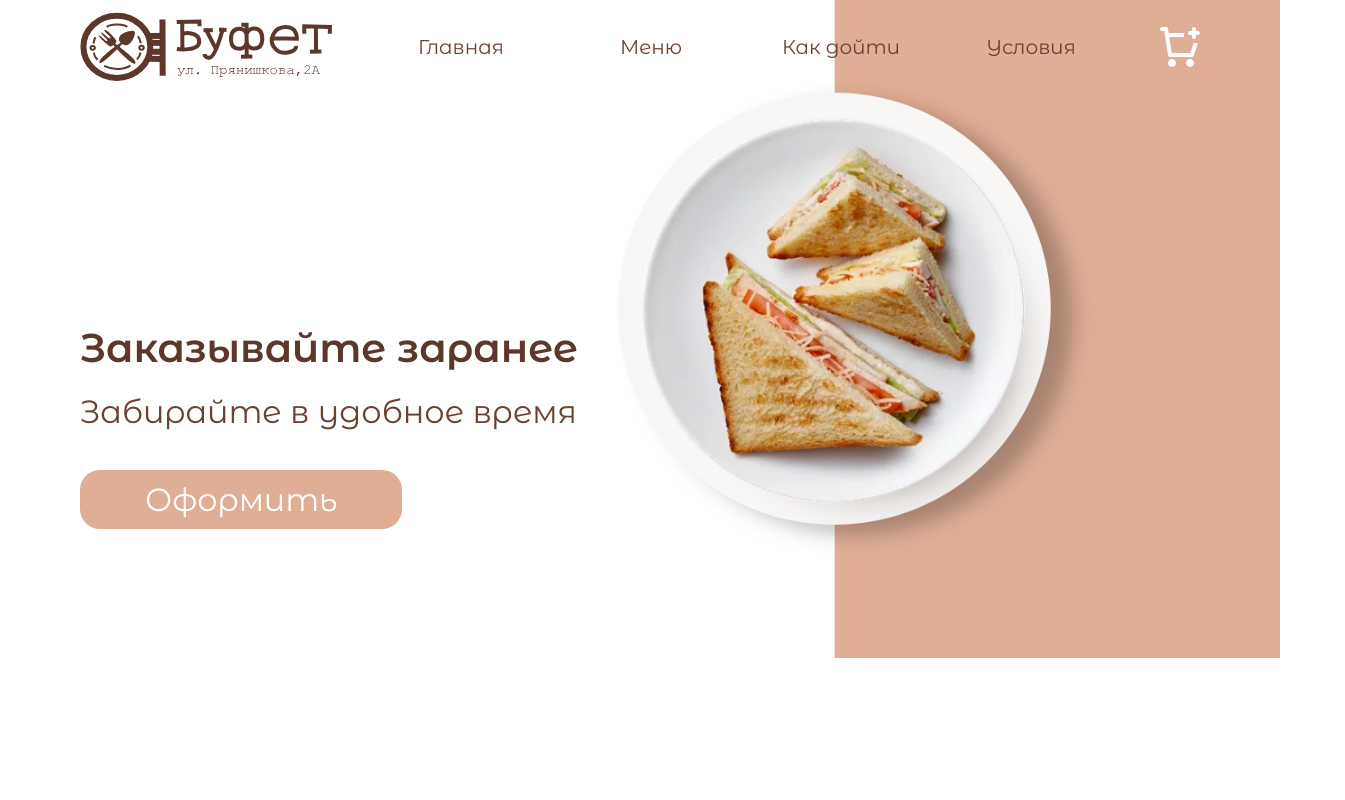
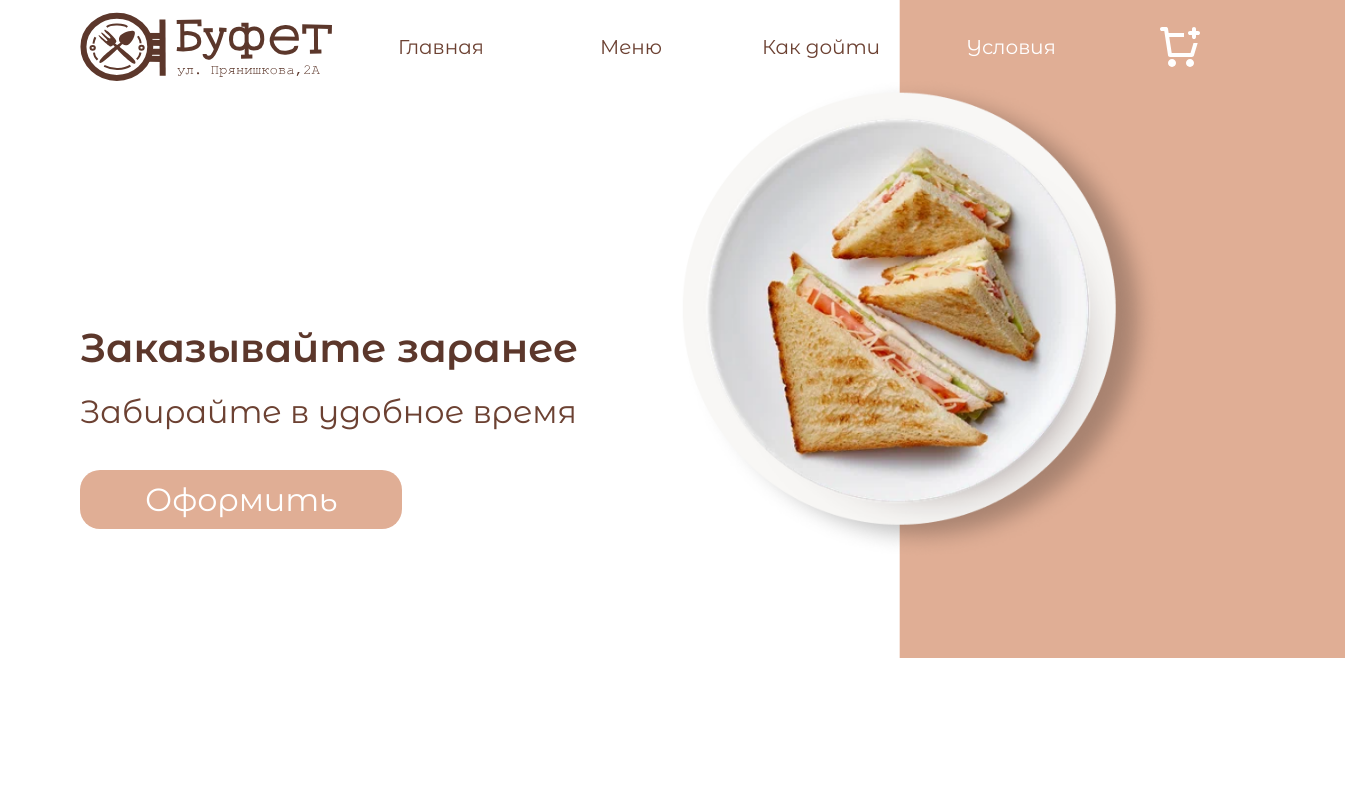
Before and after one commit to SHIMAD4/poly-canteen, a React (Vite) app: page / in a window 1280 px wide. Shown: the top 800 px of the page, 1345 px wide, since content can reach past the window. Built offline with nearby package versions, Linux system fonts and the light colour scheme.

Commit message:
fix: fixed the nav in the header, the img in the hero component and the bg-color in the footer component

```diff
--- a/src/Components/Footer.jsx
+++ b/src/Components/Footer.jsx
@@ -2,9 +2,11 @@ import logo from '../assets/logo-footer.png';
 
 function Footer() {
     return (
-        <div className="container mx-auto px-20 flex flex-row justify-center items-center bg-[#E0AE95] py-[60px]">
-            <a className='mr-[100px]' href="https://yandex.ru/maps/-/CCUgVBBn0B"><img className='w-[300px]' src={logo} alt="logo" /></a>
-            <p className='text-[20px] text-white block w-[880px]'>Буфет использует файлы cookie. Продолжая работу с этим сайтом, вы подтверждаете использование сайтом cookies вашего браузера, которые помогают нам делать этот сайт удобнее для пользователей. Однако вы можете запретить сохранение файлов cookie в настройках своего браузера.</p>
+        <div className="bg-[#E0AE95]">
+            <div className="container mx-auto px-20 flex flex-row justify-center items-center py-[60px]">
+                <a className='mr-[100px]' href="https://yandex.ru/maps/-/CCUgVBBn0B"><img className='w-[300px]' src={logo} alt="logo" /></a>
+                <p className='text-[20px] text-white block w-[880px]'>Буфет использует файлы cookie. Продолжая работу с этим сайтом, вы подтверждаете использование сайтом cookies вашего браузера, которые помогают нам делать этот сайт удобнее для пользователей. Однако вы можете запретить сохранение файлов cookie в настройках своего браузера.</p>
+            </div>
         </div>
     )
 }
--- a/src/Components/Header.jsx
+++ b/src/Components/Header.jsx
@@ -12,10 +12,10 @@ function Header() {
     <div className="container mx-auto px-20 pt-3 flex flex-row justify-between items-center">
         <a className='flex flex-row justify-center items-center' href="https://yandex.ru/maps/-/CCUgVBBn0B"><img src={logo} alt="logo" /></a>
         <nav>
-            <ul className='flex flex-row justify-center items-center last:mr-0 w-100'>
+            <ul className='w-100 flex flex-row justify-center items-center last:mr-0 '>
                 {navLinks.map((link, index) => {
-                    return <li className='flex flex-row justify-center items-center mr-10 w-[150px] last:mr-0' key={index}>
-                                <a className='hover:bg-[#e0ae9579] hover:font-semibold p-[10px] rounded-[10px] text-[20px] text-[#6C4132]' href="#">{link}</a>
+                    return <li className='flex flex-row justify-center items-center mr-10 w-[150px] text-[#6C4132] last:text-white' key={index}>
+                                <a className='hover:bg-[#e0ae9579] hover:font-semibold p-[10px] rounded-[10px] text-[20px] last:hover:bg-[#c2968079]' href="#">{link}</a>
                            </li>
                 })}
             </ul>
--- a/src/Components/Hero.jsx
+++ b/src/Components/Hero.jsx
@@ -3,7 +3,7 @@ import background from '../assets/hero/hero-bg.png';
 function Hero () {
     return (
         <div className="container mx-auto px-20 h-screen flex flex-col justify-center">
-            <img className='absolute top-[-70px] left-0 z-[-1] w-[100%]' src={background} alt="hero background" />
+            <img className='absolute top-[-70px] left-[65px] z-[-1] w-[100%]' src={background} alt="hero background" />
             <div className="mt-[-120px]">
                 <h1 className="text-[#5C372B] text-[40px] font-semibold mb-[10px]">Заказывайте заранее</h1>
                 <p className="text-[#6C4132] text-[32px] mb-[40px]">Забирайте в удобное время</p>
--- a/src/index.css
+++ b/src/index.css
@@ -10,6 +10,7 @@
 
 body {
   font-family: 'Montserrat Alternates', sans-serif;
+  overflow-x: hidden;
 }
 
 ::-webkit-scrollbar {
```
